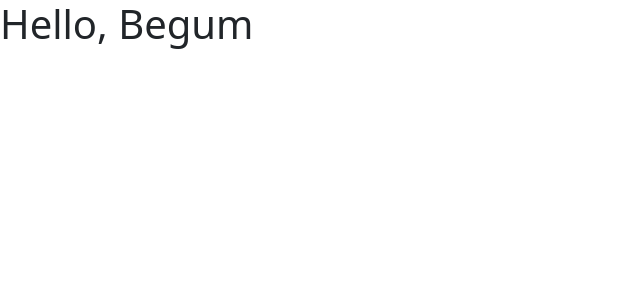
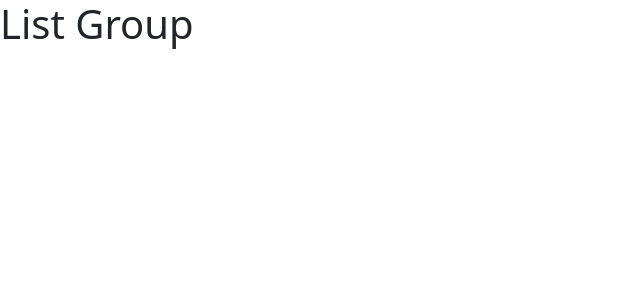
Before and after one commit to begumbasovali/react-first-step, a React (Vite) app: page / in a window 1280 px wide. Shown: the top 300 px of the page, without its empty margins (0-640 px from the left). Built offline with nearby package versions, Linux system fonts and the light colour scheme.

Commit message:
create ListGroup

```diff
--- a/src/App.tsx
+++ b/src/App.tsx
@@ -1,7 +1,7 @@
-import Message from './Message';
+import ListGroup from './components/ListGroup';
 
 function App(){
-  return <div><Message /></div>
+  return <div><ListGroup /></div>
 }
 
 export default App;
--- /dev/null
+++ b/src/components/ListGroup.tsx
@@ -0,0 +1,5 @@
+function ListGroup(){
+  return <h1>List Group</h1>;
+}
+
+export default ListGroup;
```
